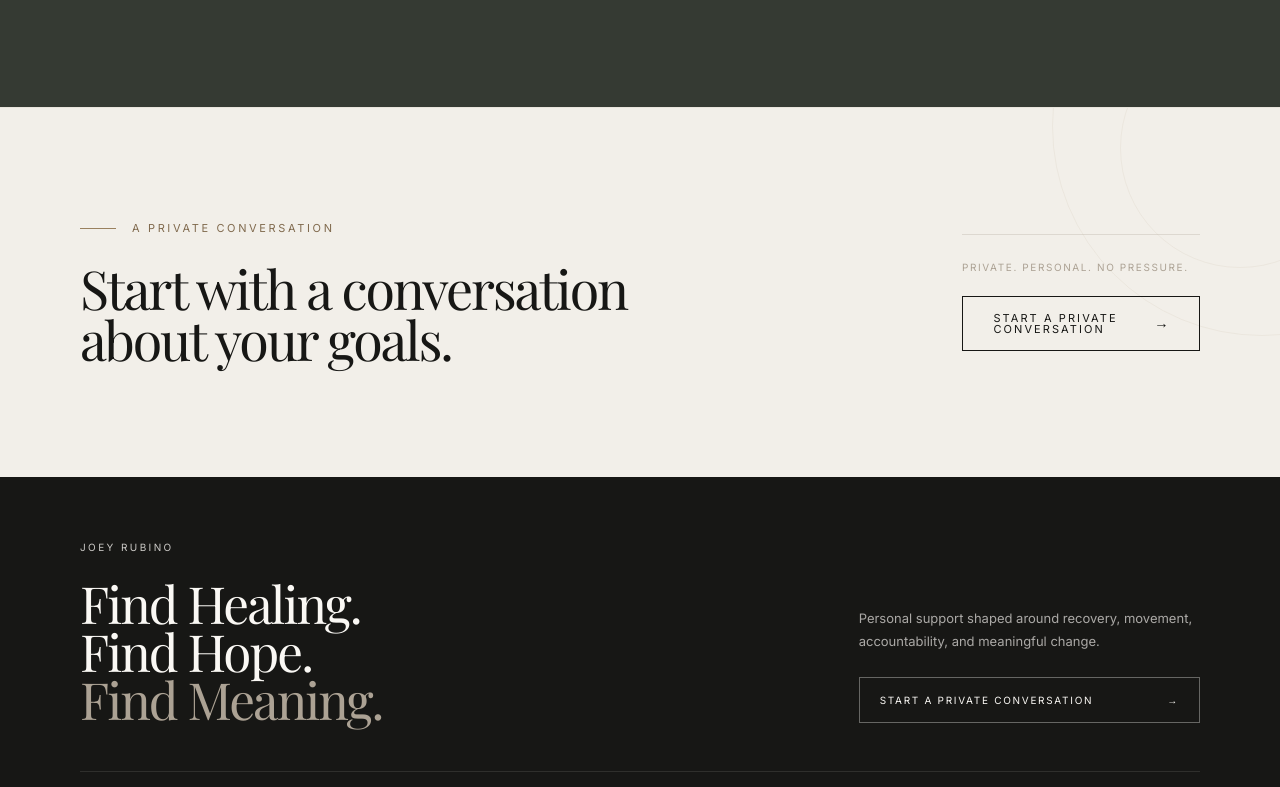
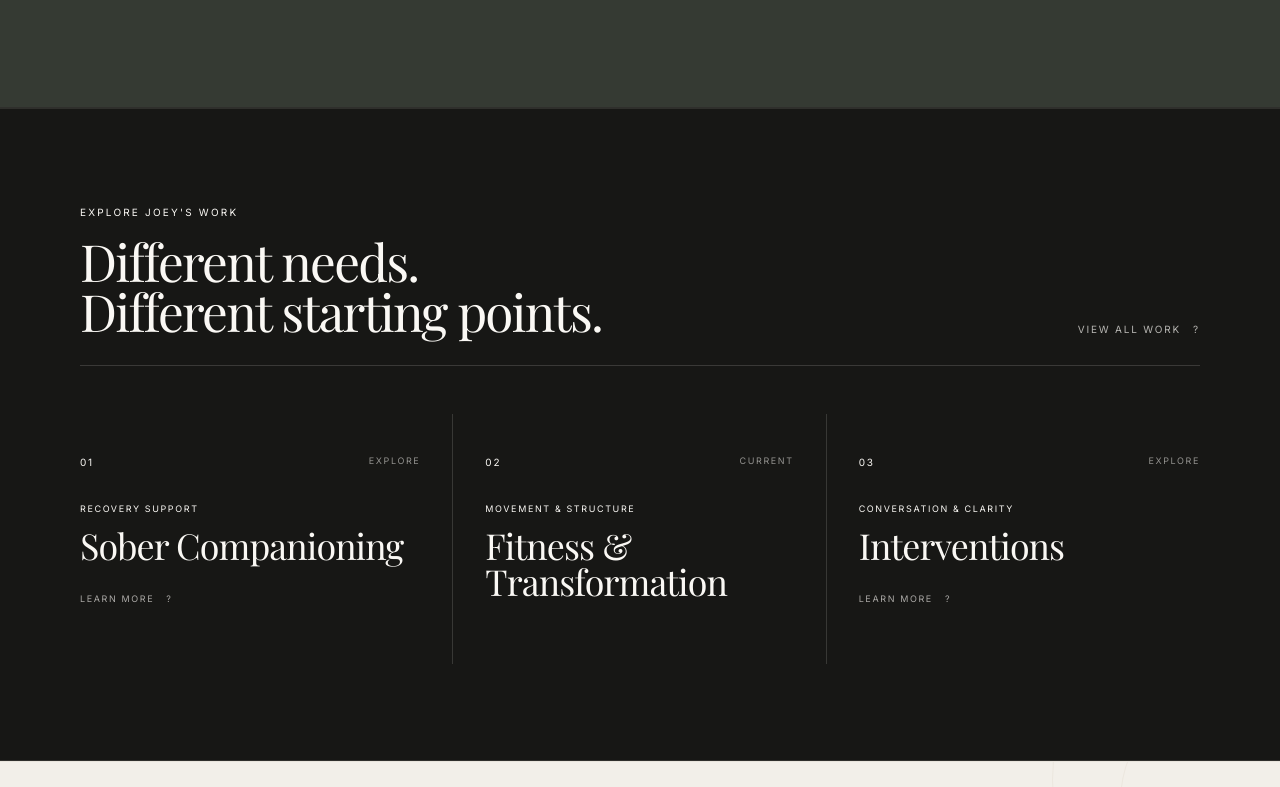
Before and after one commit to Sikatu/joey-rubino-premium, a Next.js app: page /work/fitness in a window 1280 px wide. Shown: the part 2473-3260 px from the top of the page. Built offline with nearby package versions, Linux system fonts and the light colour scheme; a web font is replaced by a local one.

Commit message:
Unify service navigation and work architecture

```diff
--- a/src/app/work/fitness/page.tsx
+++ b/src/app/work/fitness/page.tsx
@@ -2,6 +2,7 @@ import type { Metadata } from "next";
 import Image from "next/image";
 
 import { FinalCTA } from "@/components/FinalCTA";
+import { ServiceNavigation } from "@/components/ServiceNavigation";
 import { RevealSection } from "@/lib/motion";
 
 export const metadata: Metadata = {
@@ -217,6 +218,8 @@ export default function FitnessPage() {
       </section>
 
       {/* 05 - CTA */}
+      <ServiceNavigation currentHref="/work/fitness" />
+
       <FinalCTA heading="Start with a conversation about your goals." />
     </>
   );
--- a/src/app/work/interventions/page.tsx
+++ b/src/app/work/interventions/page.tsx
@@ -2,6 +2,7 @@ import type { Metadata } from "next";
 import Image from "next/image";
 
 import { FinalCTA } from "@/components/FinalCTA";
+import { ServiceNavigation } from "@/components/ServiceNavigation";
 import { RevealSection } from "@/lib/motion";
 
 export const metadata: Metadata = {
@@ -228,6 +229,8 @@ export default function InterventionsPage() {
         </div>
       </section>
 
+      <ServiceNavigation currentHref="/work/interventions" />
+
       <FinalCTA heading="Begin with a conversation." />
     </>
   );
--- a/src/app/work/page.tsx
+++ b/src/app/work/page.tsx
@@ -3,39 +3,13 @@ import Link from "next/link";
 
 import { FinalCTA } from "@/components/FinalCTA";
 import { RevealSection } from "@/lib/motion";
+import { services } from "@/lib/services";
 
 export const metadata: Metadata = {
   title: "Work",
   description:
     "Explore Joey Rubino's work across sober companioning, fitness and transformation, and interventions.",
 };
-
-const services = [
-  {
-    number: "01",
-    eyebrow: "Recovery Support",
-    title: "Sober Companioning",
-    description:
-      "Real-world presence, structure, and accountability for people navigating recovery, transition, and the return to everyday life.",
-    href: "/work/sober-companioning",
-  },
-  {
-    number: "02",
-    eyebrow: "Movement & Structure",
-    title: "Fitness & Transformation",
-    description:
-      "Movement, consistency, and practical structure brought together as tools for building sustainable personal change.",
-    href: "/work/fitness",
-  },
-  {
-    number: "03",
-    eyebrow: "Conversation & Clarity",
-    title: "Interventions",
-    description:
-      "Structured and compassionate conversations intended to create clarity and help open a path toward recovery.",
-    href: "/work/interventions",
-  },
-];
 
 export default function WorkPage() {
   return (
--- a/src/app/work/sober-companioning/page.tsx
+++ b/src/app/work/sober-companioning/page.tsx
@@ -2,6 +2,7 @@ import type { Metadata } from "next";
 import Image from "next/image";
 
 import { FinalCTA } from "@/components/FinalCTA";
+import { ServiceNavigation } from "@/components/ServiceNavigation";
 import { RevealSection } from "@/lib/motion";
 
 export const metadata: Metadata = {
@@ -193,6 +194,8 @@ export default function SoberCompanioningPage() {
         </div>
       </section>
 
+      <ServiceNavigation currentHref="/work/sober-companioning" />
+
       <FinalCTA heading="Start with a conversation." />
     </>
   );
--- /dev/null
+++ b/src/components/ServiceNavigation.tsx
@@ -0,0 +1,128 @@
+import Link from "next/link";
+
+import {
+  services,
+  type ServicePath,
+} from "@/lib/services";
+import { RevealSection } from "@/lib/motion";
+
+interface ServiceNavigationProps {
+  currentHref: ServicePath;
+}
+
+export function ServiceNavigation({
+  currentHref,
+}: ServiceNavigationProps) {
+  return (
+    <section className="border-y border-ivory/10 bg-ink py-16 text-ivory sm:py-20 lg:py-24">
+      <div className="mx-auto max-w-7xl px-6 lg:px-12 xl:px-20">
+        <RevealSection>
+          <div className="mb-10 flex flex-col gap-6 border-b border-ivory/15 pb-7 sm:flex-row sm:items-end sm:justify-between lg:mb-12">
+            <div>
+              <p className="mb-4 font-sans text-[10px] tracking-[0.22em] uppercase text-bronze-soft">
+                Explore Joey&apos;s Work
+              </p>
+
+              <h2 className="font-serif text-[clamp(2.5rem,4vw,4.25rem)] leading-[0.98] tracking-[-0.035em] text-ivory">
+                Different needs.
+                <br />
+                Different starting points.
+              </h2>
+            </div>
+
+            <Link
+              href="/work"
+              className="group inline-flex w-fit items-center gap-3 font-sans text-[10px] tracking-[0.18em] uppercase text-ivory/70 transition-colors duration-300 hover:text-ivory focus-visible:text-ivory"
+            >
+              View all work
+
+              <span
+                className="transition-transform duration-300 group-hover:translate-x-1"
+                aria-hidden="true"
+              >
+                ?
+              </span>
+            </Link>
+          </div>
+        </RevealSection>
+
+        <div className="grid lg:grid-cols-3">
+          {services.map((service, index) => {
+            const isCurrent = service.href === currentHref;
+
+            const inner = (
+              <>
+                <div className="flex items-start justify-between gap-5">
+                  <p className="font-sans text-[10px] tracking-[0.18em] text-bronze-soft">
+                    {service.number}
+                  </p>
+
+                  <p className="font-sans text-[9px] tracking-[0.18em] uppercase text-ivory/55">
+                    {isCurrent ? "Current" : "Explore"}
+                  </p>
+                </div>
+
+                <p className="mt-8 font-sans text-[9px] tracking-[0.18em] uppercase text-bronze-soft">
+                  {service.eyebrow}
+                </p>
+
+                <h3 className="mt-3 font-serif text-[clamp(2rem,2.8vw,3rem)] leading-[1] tracking-[-0.025em] text-ivory">
+                  {service.title}
+                </h3>
+
+                {!isCurrent && (
+                  <span className="mt-7 inline-flex items-center gap-3 font-sans text-[9px] tracking-[0.18em] uppercase text-ivory/65 transition-colors duration-300 group-hover:text-ivory group-focus-visible:text-ivory">
+                    Learn more
+
+                    <span
+                      className="transition-transform duration-300 group-hover:translate-x-1"
+                      aria-hidden="true"
+                    >
+                      ?
+                    </span>
+                  </span>
+                )}
+              </>
+            );
+
+            return (
+              <RevealSection
+                key={service.href}
+                delay={Math.min(index + 1, 3)}
+                className="h-full"
+              >
+                {isCurrent ? (
+                  <div
+                    aria-current="page"
+                    className={`h-full border-b border-ivory/15 py-9 lg:min-h-[250px] lg:border-b-0 lg:px-8 lg:py-10 ${
+                      index === 0 ? "lg:pl-0" : ""
+                    } ${
+                      index === services.length - 1
+                        ? "lg:border-r-0 lg:pr-0"
+                        : "lg:border-r"
+                    }`}
+                  >
+                    {inner}
+                  </div>
+                ) : (
+                  <Link
+                    href={service.href}
+                    className={`group block h-full border-b border-ivory/15 py-9 transition-colors duration-300 hover:bg-ivory/[0.025] focus-visible:bg-ivory/[0.025] lg:min-h-[250px] lg:border-b-0 lg:px-8 lg:py-10 ${
+                      index === 0 ? "lg:pl-0" : ""
+                    } ${
+                      index === services.length - 1
+                        ? "lg:border-r-0 lg:pr-0"
+                        : "lg:border-r"
+                    }`}
+                  >
+                    {inner}
+                  </Link>
+                )}
+              </RevealSection>
+            );
+          })}
+        </div>
+      </div>
+    </section>
+  );
+}
--- /dev/null
+++ b/src/lib/services.ts
@@ -0,0 +1,42 @@
+export const servicePaths = [
+  "/work/sober-companioning",
+  "/work/fitness",
+  "/work/interventions",
+] as const;
+
+export type ServicePath = (typeof servicePaths)[number];
+
+export interface ServiceDefinition {
+  number: string;
+  eyebrow: string;
+  title: string;
+  description: string;
+  href: ServicePath;
+}
+
+export const services: readonly ServiceDefinition[] = [
+  {
+    number: "01",
+    eyebrow: "Recovery Support",
+    title: "Sober Companioning",
+    description:
+      "Real-world presence, structure, and accountability for people navigating recovery, transition, and the return to everyday life.",
+    href: "/work/sober-companioning",
+  },
+  {
+    number: "02",
+    eyebrow: "Movement & Structure",
+    title: "Fitness & Transformation",
+    description:
+      "Movement, consistency, and practical structure brought together as tools for building sustainable personal change.",
+    href: "/work/fitness",
+  },
+  {
+    number: "03",
+    eyebrow: "Conversation & Clarity",
+    title: "Interventions",
+    description:
+      "Structured and compassionate conversations intended to create clarity and help open a path toward recovery.",
+    href: "/work/interventions",
+  },
+];
```
